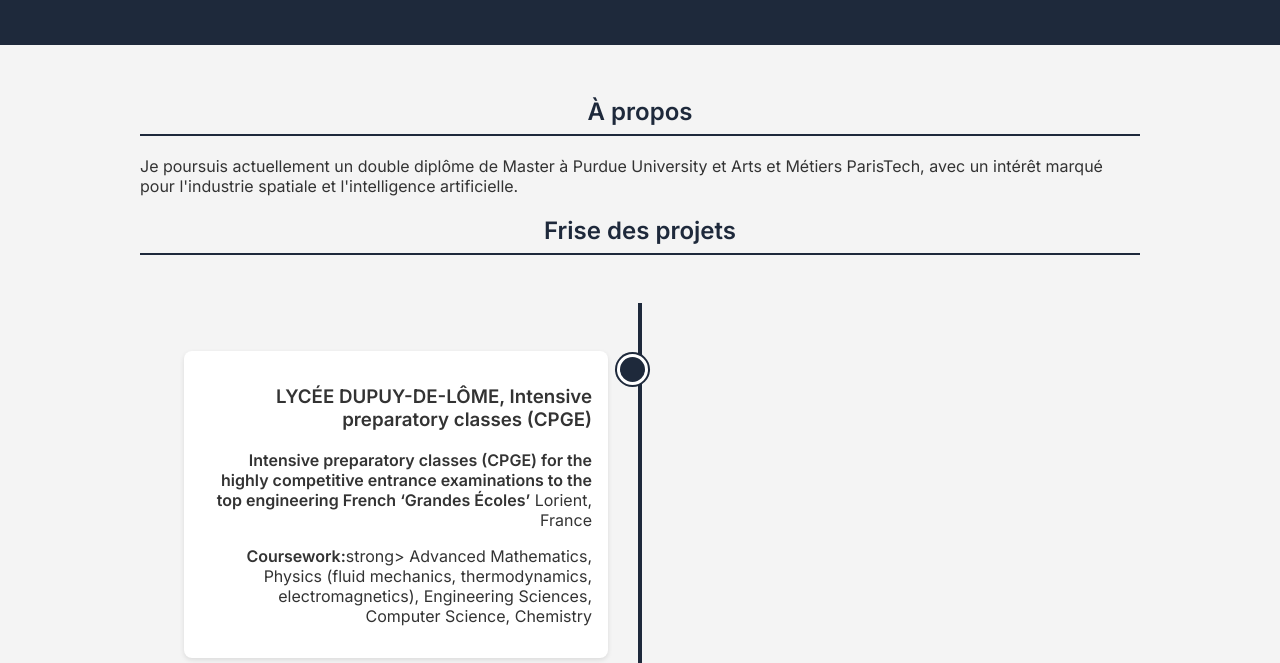
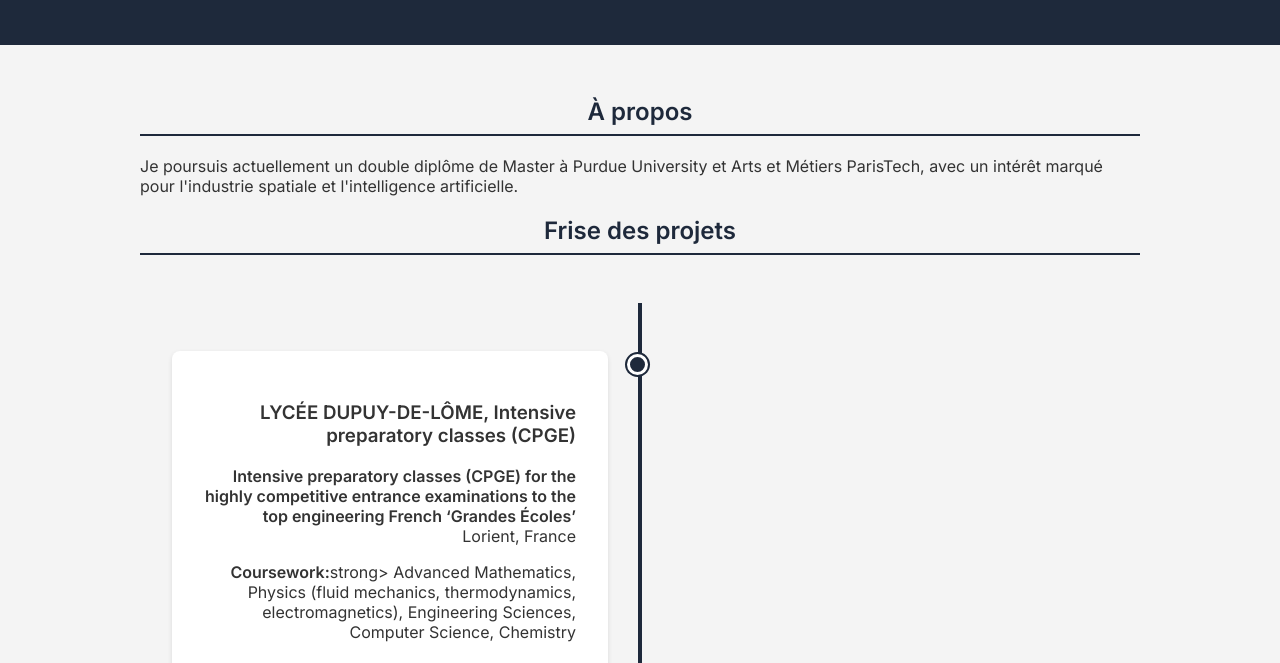
Before and after one commit to TanguyHourmant/TanguyHourmant.github.io, a plain HTML site: page index.html in a window 1280 px wide. Shown: the part 137-800 px from the top of the page. Drawn offline with Linux system fonts and the light colour scheme.

Commit message:
Index.html

```diff
--- a/index.html
+++ b/index.html
@@ -62,7 +62,7 @@
     }
     .timeline-content {
       background: white;
-      padding: 1rem;
+      padding: 2rem;
       border-radius: 8px;
       box-shadow: 0 2px 5px rgba(0,0,0,0.1);
       display: inline-block;
@@ -72,8 +72,8 @@
       content: "";
       position: absolute;
       top: 1.2rem;
-      width: 25px;
-      height: 25px;
+      width: 15px;
+      height: 15px;
       border-radius: 50%;
       background: #1e293b;
       border: 3px solid white;
```
